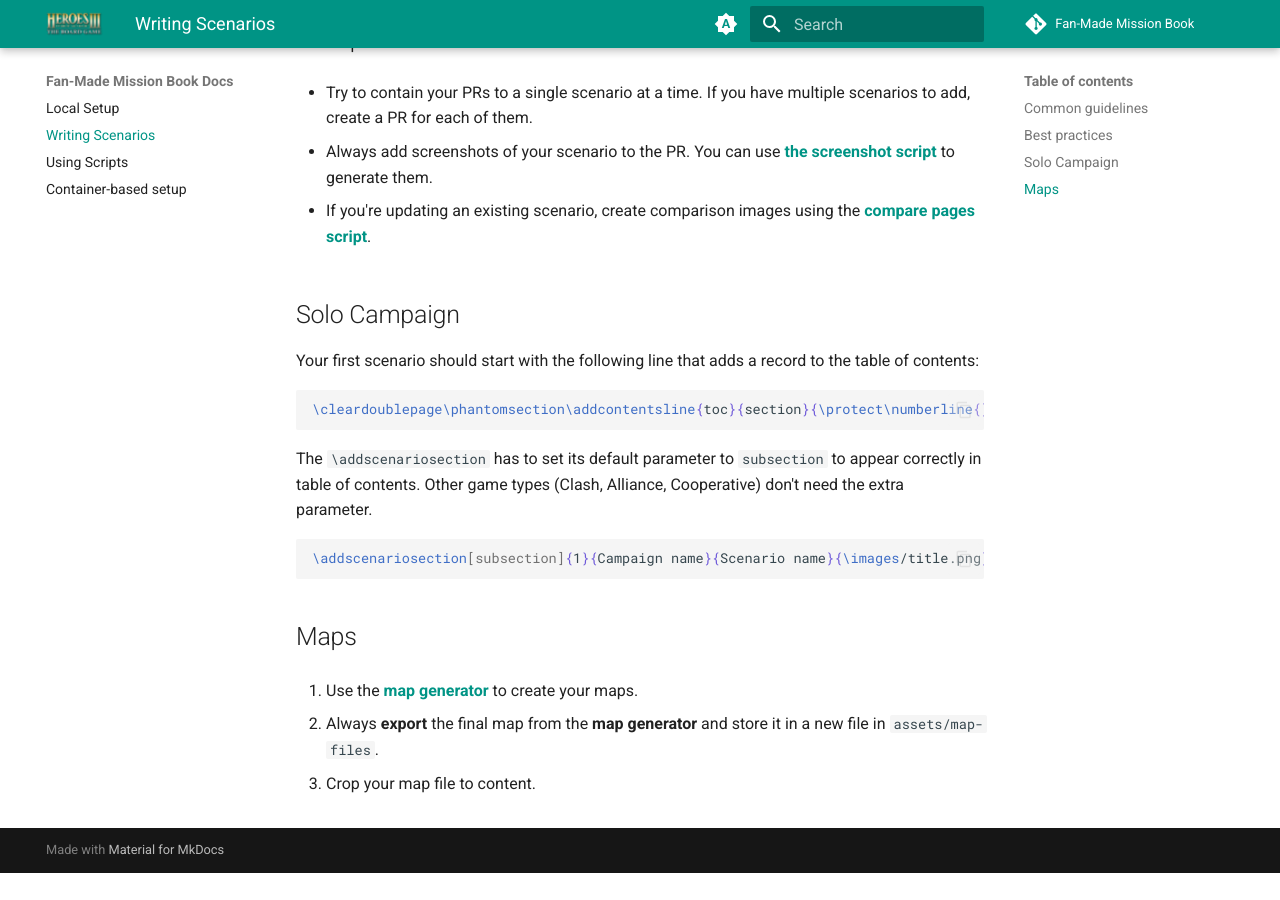
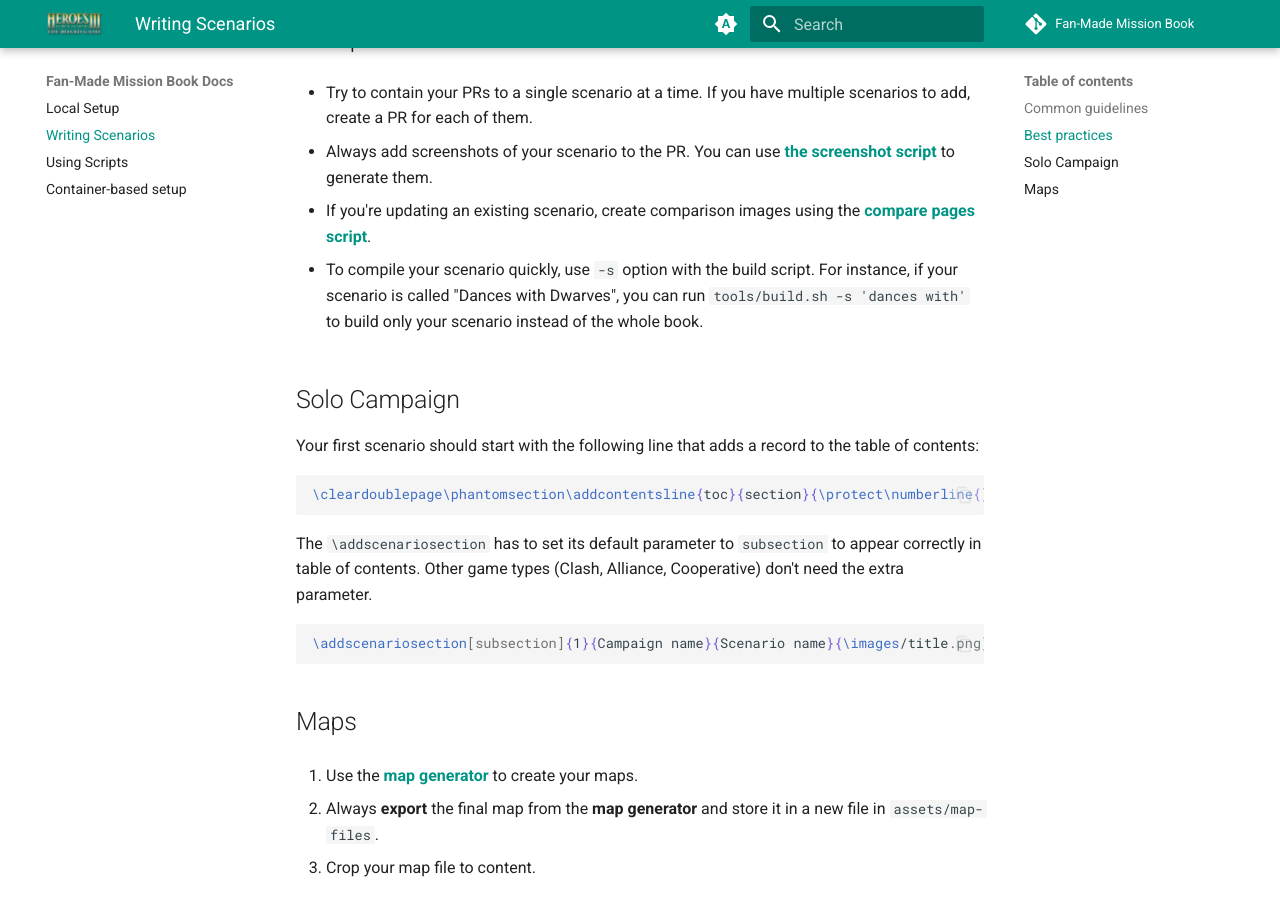
Before and after one commit to qwrtln/Homm3BG-mission-book, an MkDocs documentation site: the page built from docs/scenarios.md, in a window 1280 px wide and 900 px high, scrolled down 501 px. Built offline with MkDocs 1.6.1 and Material for MkDocs 9.7.7, drawn with Linux system fonts in a browser that asks for light colours; comment, search, counter and statistics services are not loaded; before the commit the page ends 1374 px from its top, so only the background shows below that.

Commit message:
Clarify -s option in the docs

```diff
--- a/docs/scenarios.md
+++ b/docs/scenarios.md
@@ -20,6 +20,8 @@ However, there is a set of predefined [**templates**](https://github.com/qwrtln/
 
 - If you're updating an existing scenario, create comparison images using the [**compare pages script**](scripts.md#compare_pagessh).
 
+- To compile your scenario quickly, use `-s` option with the build script. For instance, if your scenario is called "Dances with Dwarves", you can run `tools/build.sh -s 'dances with'` to build only your scenario instead of the whole book.
+
 ## Solo Campaign
 
 Your first scenario should start with the following line that adds a record to the table of contents:
```
